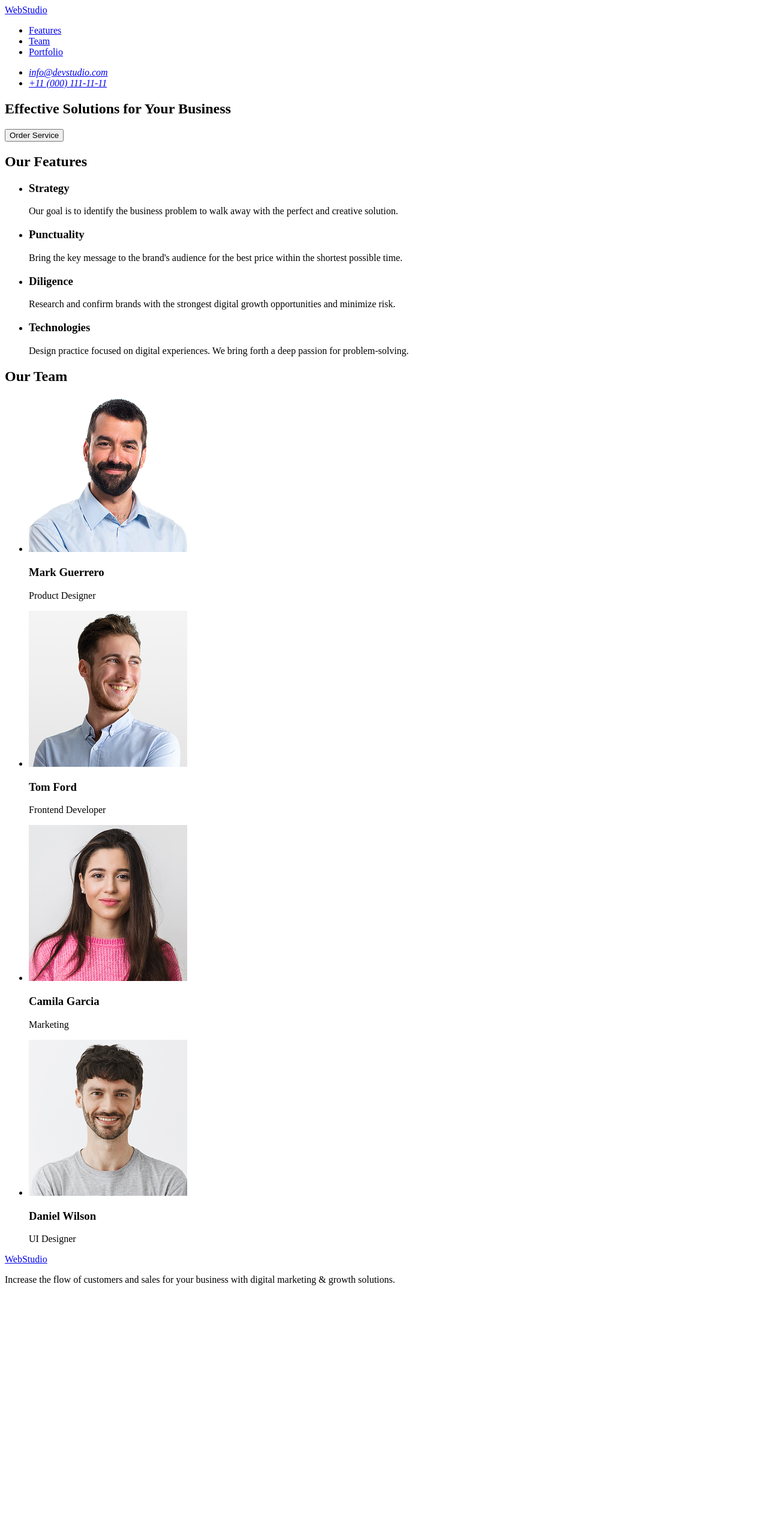
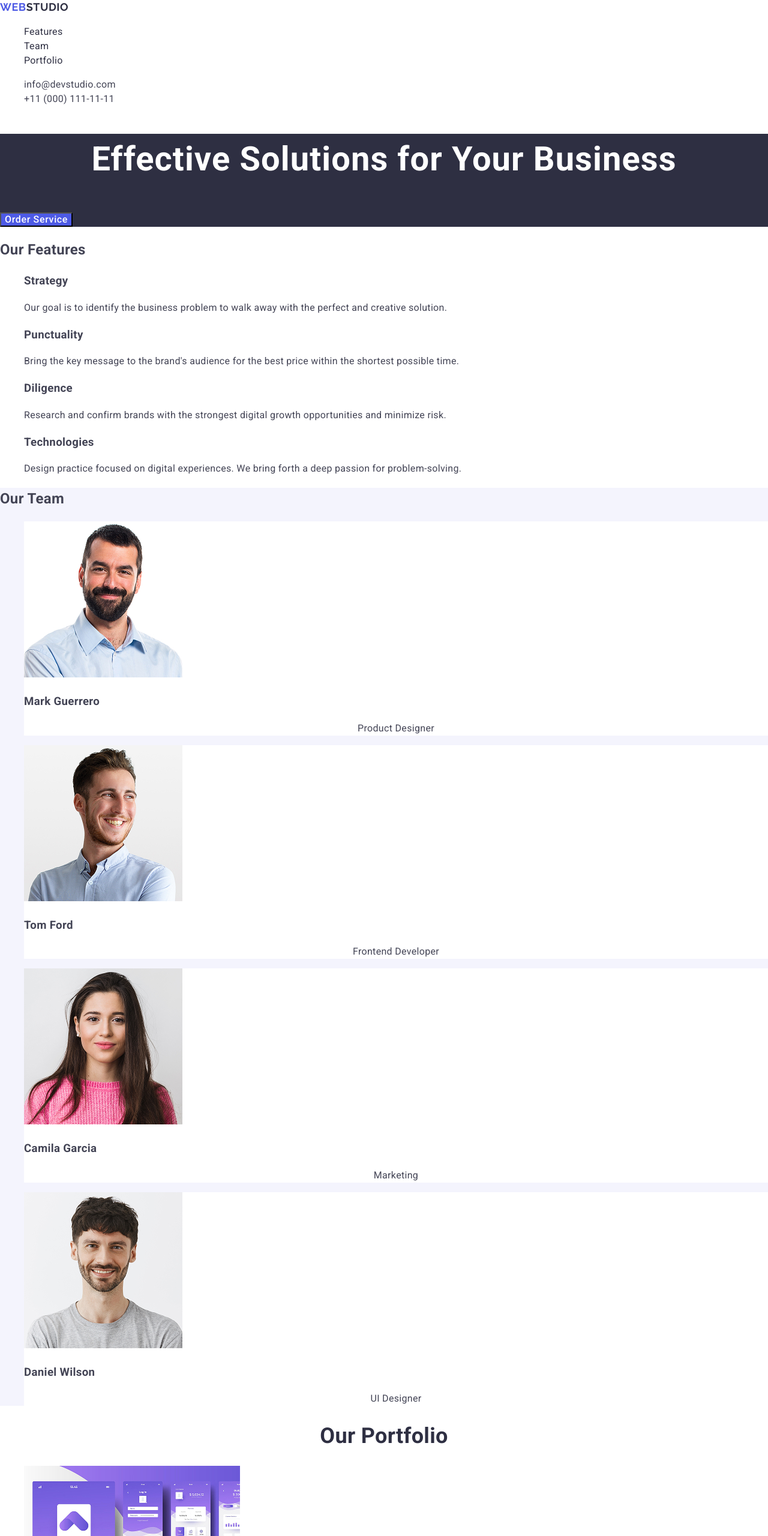
Before and after one commit to nastyachornous250407-hash/goit-markup-hw-02, a plain HTML site: page index.html in a window 1280 px wide. Shown: the top 2560 px of the page at 60% size. Before the commit the page ends 2158 px from the top, so only its background shows below. Drawn offline with nearby package versions, Linux system fonts and the light colour scheme.

Commit message:
Fix CSS organization and portfolio

```diff
--- /dev/null
+++ b/css/common.css
@@ -0,0 +1,10 @@
+body {
+    color: #434455;
+    font-family: "Roboto", sans-serif;
+    line-height: 1.5;
+    letter-spacing: 0.02em;
+}
+
+ul {
+    list-style-type: none;
+}
--- /dev/null
+++ b/css/features.css
@@ -0,0 +1,6 @@
+.features-list-tittle {
+    font-weight: 500;
+    font-size: 20px;
+    color: #2e2f42;
+    line-height: 1.2;
+}
--- /dev/null
+++ b/css/footer.css
@@ -0,0 +1,18 @@
+.footer {
+    background-color: #2e2f42;
+}
+
+.footer-text {
+        color: #f4f4fd;
+}
+
+.footer-logo {
+        color: #f4f4fd;
+        font-family: "Raleway", sans-serif;
+        font-weight: 700;
+        font-size: 18px;
+        text-transform: uppercase;
+        text-decoration: none;
+        line-height: 1.33333;
+        letter-spacing: 0.03em;
+}
--- /dev/null
+++ b/css/header.css
@@ -0,0 +1,39 @@
+.header-logo {
+    color: #2e2f42;
+    font-family: "Raleway", sans-serif;
+    font-weight: 700;
+    font-size: 18px;
+    text-transform: uppercase;
+    text-decoration: none;
+    line-height: 1.33333;
+    letter-spacing: 0.03em;
+}
+
+.logo-accent {
+    color: #4d5ae5;
+}
+
+.navigation .navigation-link {
+    color: #2e2f42;
+    text-decoration: none;
+
+}
+
+.navigation-link:hover,
+.navigation-link:focus {
+    color: #404bbf;
+}
+.navigation-link:active {
+    text-decoration:underline;
+}
+
+.contact-link{
+    font-style: normal;
+    color: #434455;
+    text-decoration: none;
+}
+
+.contact-link:hover,
+.contact-link:focus {
+    color: #404bbf;
+}
--- /dev/null
+++ b/css/hero.css
@@ -0,0 +1,24 @@
+.hero {
+    background-color: #2e2f42;
+}
+
+.hero-title {
+        font-weight: 700;
+        font-size: 56px;
+        letter-spacing: 0.02em;
+        text-align: center;
+        color: #fff;
+}
+
+.hero-button {
+        font-weight: 500;
+        color: #fff;
+        background-color: #4d5ae5;
+        letter-spacing: 0.04em;
+        cursor: pointer;
+}
+
+.hero-button:hover,
+.hero-button:focus {
+    background: #404bbf;
+}
--- /dev/null
+++ b/css/main.css
@@ -0,0 +1,7 @@
+@import './common.css';
+@import './header.css';
+@import './hero.css';
+@import './features.css';
+@import './team.css';
+@import './portfolio.css';
+@import './footer.css';
--- /dev/null
+++ b/css/portfolio.css
@@ -0,0 +1,19 @@
+.portfolio-title {
+        font-weight: 700;
+        font-size: 36px;
+        line-height: 1.11111;
+        text-align: center;
+        color: #2e2f42;
+}
+
+.portfolio-item-title {
+        font-weight: 500;
+        font-size: 20px;
+        line-height: 1.2;
+        color: #2e2f42;
+        text-align: left;
+}
+
+.portfolio-item-text {
+    text-align: left;
+}
--- /dev/null
+++ b/css/team.css
@@ -0,0 +1,27 @@
+.team {
+    background-color: #f4f4fd;
+}
+
+.team-tittle {
+font-weight: 700;
+    font-size: 36px;
+    line-height: 1.11111;
+    text-align: center;
+    color: #2e2f42;
+}
+
+.team-item-tittle {
+    font-weight: 500;
+    font-size: 20px;
+    line-height: 1.2;
+    text-align: center;
+    color: #2e2f42;
+}
+
+.team-item {
+    background-color: #fff;
+}
+
+.team-item-text {
+    text-align: center;
+}
--- a/index.html
+++ b/index.html
@@ -4,58 +4,83 @@
     <meta charset="UTF-8" />
     <meta name="viewport" content="width=device-width, initial-scale=1.0" />
     <title>WebStudio</title>
+    <link
+      rel="stylesheet"
+      href="https://cdnjs.cloudflare.com/ajax/libs/modern-normalize/3.0.1/modern-normalize.min.css"
+      integrity="sha512-q6WgHqiHlKyOqslT/lgBgodhd03Wp4BEqKeW6nNtlOY4quzyG3VoQKFrieaCeSnuVseNKRGpGeDU3qPmabCANg=="
+      crossorigin="anonymous"
+      referrerpolicy="no-referrer"
+    />
+
+    <link rel="preconnect" href="https://fonts.googleapis.com" />
+    <link rel="preconnect" href="https://fonts.gstatic.com" crossorigin />
+    <link
+      href="https://fonts.googleapis.com/css2?family=Raleway:wght@700&family=Roboto:wght@100..900&display=swap"
+      rel="stylesheet"
+    />
+    <link rel="stylesheet" href="./css/main.css" />
   </head>
   <body>
     <header id="header">
-      <a href="./index.html">WebStudio</a>
-      <nav>
+      <a class="header-logo" href="./index.html"
+        ><span class="logo-accent">Web</span>Studio</a
+      >
+      <nav class="navigation">
         <ul>
-          <li><a href="#features">Features</a></li>
-          <li><a href="#team">Team</a></li>
-          <li><a href="#portfolio">Portfolio</a></li>
+          <li><a class="navigation-link" href="#features">Features</a></li>
+          <li><a class="navigation-link" href="#team">Team</a></li>
+          <li><a class="navigation-link" href="#portfolio">Portfolio</a></li>
         </ul>
       </nav>
       <address>
-        <ul>
-          <li><a href="mailto:info@devstudio.com">info@devstudio.com</a></li>
-          <li><a href="tel:+110001111111">+11 (000) 111-11-11</a></li>
+        <ul class="contacts">
+          <li>
+            <a class="contact-link" href="mailto:info@devstudio.com"
+              >info@devstudio.com</a
+            >
+          </li>
+          <li>
+            <a class="contact-link" href="tel:+110001111111"
+              >+11 (000) 111-11-11</a
+            >
+          </li>
         </ul>
       </address>
     </header>
 
     <main>
-      <section id="hero">
-        <h1>Effective Solutions for Your Business</h1>
-        <button type="button">Order Service</button>
+      <section class="hero" id="hero">
+        <h1 class="hero-title">Effective Solutions for Your Business</h1>
+        <button class="hero-button" type="button">Order Service</button>
       </section>
 
       <section id="features">
-        <h2>Our Features</h2>
+        <h2 class="features-title">Our Features</h2>
         <ul>
           <li>
-            <h3>Strategy</h3>
-            <p>
+            <h3 class="features-list-title">Strategy</h3>
+            <p class="features-list-text">
               Our goal is to identify the business problem to walk away with the
               perfect and creative solution.
             </p>
           </li>
           <li>
-            <h3>Punctuality</h3>
-            <p>
+            <h3 class="features-list-title">Punctuality</h3>
+            <p class="features-list-text">
               Bring the key message to the brand's audience for the best price
               within the shortest possible time.
             </p>
           </li>
           <li>
-            <h3>Diligence</h3>
-            <p>
+            <h3 class="features-list-title">Diligence</h3>
+            <p class="features-list-text">
               Research and confirm brands with the strongest digital growth
               opportunities and minimize risk.
             </p>
           </li>
           <li>
-            <h3>Technologies</h3>
-            <p>
+            <h3 class="features-list-title">Technologies</h3>
+            <p class="features-list-text">
               Design practice focused on digital experiences. We bring forth a
               deep passion for problem-solving.
             </p>
@@ -63,36 +88,124 @@
         </ul>
       </section>
 
-      <section id="team">
-        <h2>Our Team</h2>
+      <section class="team" id="team">
+        <h2 class="team-title">Our Team</h2>
         <ul>
+          <li class="team-item">
+            <img
+              class="team-image"
+              src="./images/team-1.jpg"
+              alt="Mark Guerrero"
+              width="264"
+            />
+            <h3 class="team-item-title">Mark Guerrero</h3>
+            <p class="team-item-text">Product Designer</p>
+          </li>
+          <li class="team-item">
+            <img
+              class="team-image"
+              src="./images/team-2.jpg"
+              alt="Tom Ford"
+              width="264"
+            />
+            <h3 class="team-item-title">Tom Ford</h3>
+            <p class="team-item-text">Frontend Developer</p>
+          </li>
+          <li class="team-item">
+            <img
+              class="team-image"
+              src="./images/team-3.jpg"
+              alt="Camila Garcia"
+              width="264"
+            />
+            <h3 class="team-item-title">Camila Garcia</h3>
+            <p class="team-item-text">Marketing</p>
+          </li>
+          <li class="team-item">
+            <img
+              class="team-image"
+              src="./images/team-4.jpg"
+              alt="Daniel Wilson"
+              width="264"
+            />
+            <h3 class="team-item-title">Daniel Wilson</h3>
+            <p class="team-item-text">UI Designer</p>
+          </li>
+        </ul>
+      </section>
+
+      <section class="portfolio" id="portfolio">
+        <h2 class="portfolio-title">Our Portfolio</h2>
+        <ul class="portfolio-item">
           <li>
-            <img src="./images/team-1.jpg" alt="Mark Guerrero" width="264" />
-            <h3>Mark Guerrero</h3>
-            <p>Product Designer</p>
+            <img
+              class="portfolio-item-image"
+              src="./images/portfolio-1.jpg"
+              alt="Banking App"
+              width="360"
+            />
+            <h3 class="portfolio-item-title">Banking App</h3>
+            <p class="portfolio-item-text">App</p>
           </li>
           <li>
-            <img src="./images/team-2.jpg" alt="Tom Ford" width="264" />
-            <h3>Tom Ford</h3>
-            <p>Frontend Developer</p>
+            <img
+              class="portfolio-item-image"
+              src="./images/portfolio-2.jpg"
+              alt="Cashless Payment"
+              width="360"
+            />
+            <h3 class="portfolio-item-title">Cashless Payment</h3>
+            <p class="portfolio-item-text">Marketing</p>
           </li>
           <li>
-            <img src="./images/team-3.jpg" alt="Camila Garcia" width="264" />
-            <h3>Camila Garcia</h3>
-            <p>Marketing</p>
+            <img
+              class="portfolio-item-image"
+              src="./images/portfolio-3.jpg"
+              alt="Meditation App"
+              width="360"
+            />
+            <h3 class="portfolio-item-title">Meditation App</h3>
+            <p class="portfolio-item-text">App</p>
           </li>
           <li>
-            <img src="./images/team-4.jpg" alt="Daniel Wilson" width="264" />
-            <h3>Daniel Wilson</h3>
-            <p>UI Designer</p>
+            <img
+              class="portfolio-item-image"
+              src="./images/portfolio-4.jpg"
+              alt="Taxi Service"
+              width="360"
+            />
+            <h3 class="portfolio-item-title">Taxi Service</h3>
+            <p class="portfolio-item-text">Marketing</p>
+          </li>
+          <li>
+            <img
+              class="portfolio-item-image"
+              src="./images/portfolio-5.jpg"
+              alt="Screen Illustration"
+              width="360"
+            />
+            <h3 class="portfolio-item-title">Screen Illustration</h3>
+            <p class="portfolio-item-text">Design</p>
+          </li>
+          <li>
+            <img
+              class="portfolio-item-image"
+              src="./images/portfolio-6.jpg"
+              alt="Online Courses"
+              width="360"
+            />
+            <h3 class="portfolio-item-title">Online Courses</h3>
+            <p class="portfolio-item-text">Marketing</p>
           </li>
         </ul>
       </section>
     </main>
 
-    <footer id="footer">
-      <a href="./index.html">WebStudio</a>
-      <p>
+    <footer class="footer" id="footer">
+      <a class="footer-logo" href="./index.html"
+        ><span class="logo-accent">Web</span>Studio</a
+      >
+      <p class="footer-text">
         Increase the flow of customers and sales for your business with digital
         marketing & growth solutions.
       </p>
```
Also changed, not shown: images/portfolio-1.jpg (added), images/portfolio-2.jpg (added), images/portfolio-3.jpg (added), images/portfolio-4.jpg (added), images/portfolio-5.jpg (added), images/portfolio-6.jpg (added).
